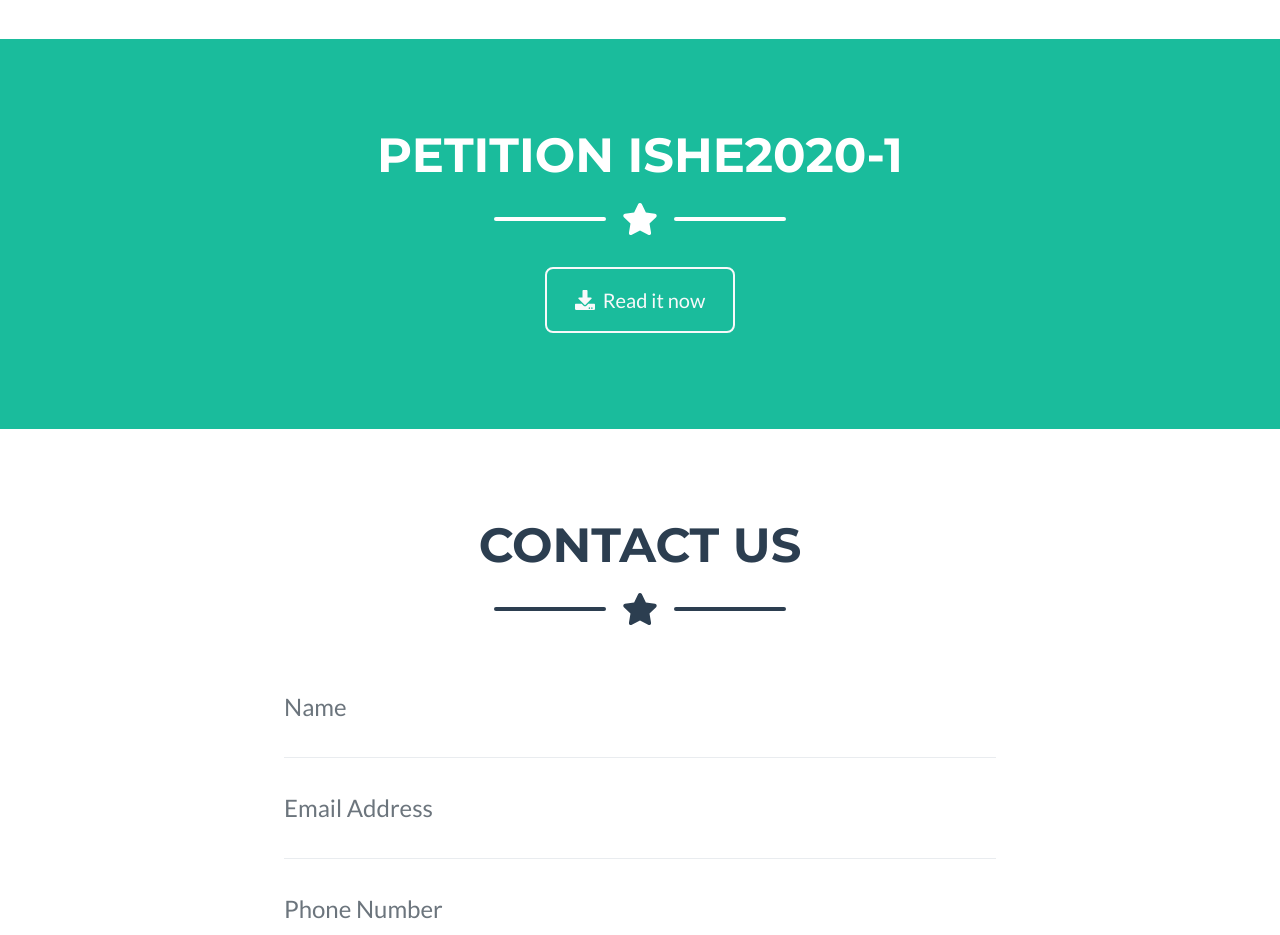
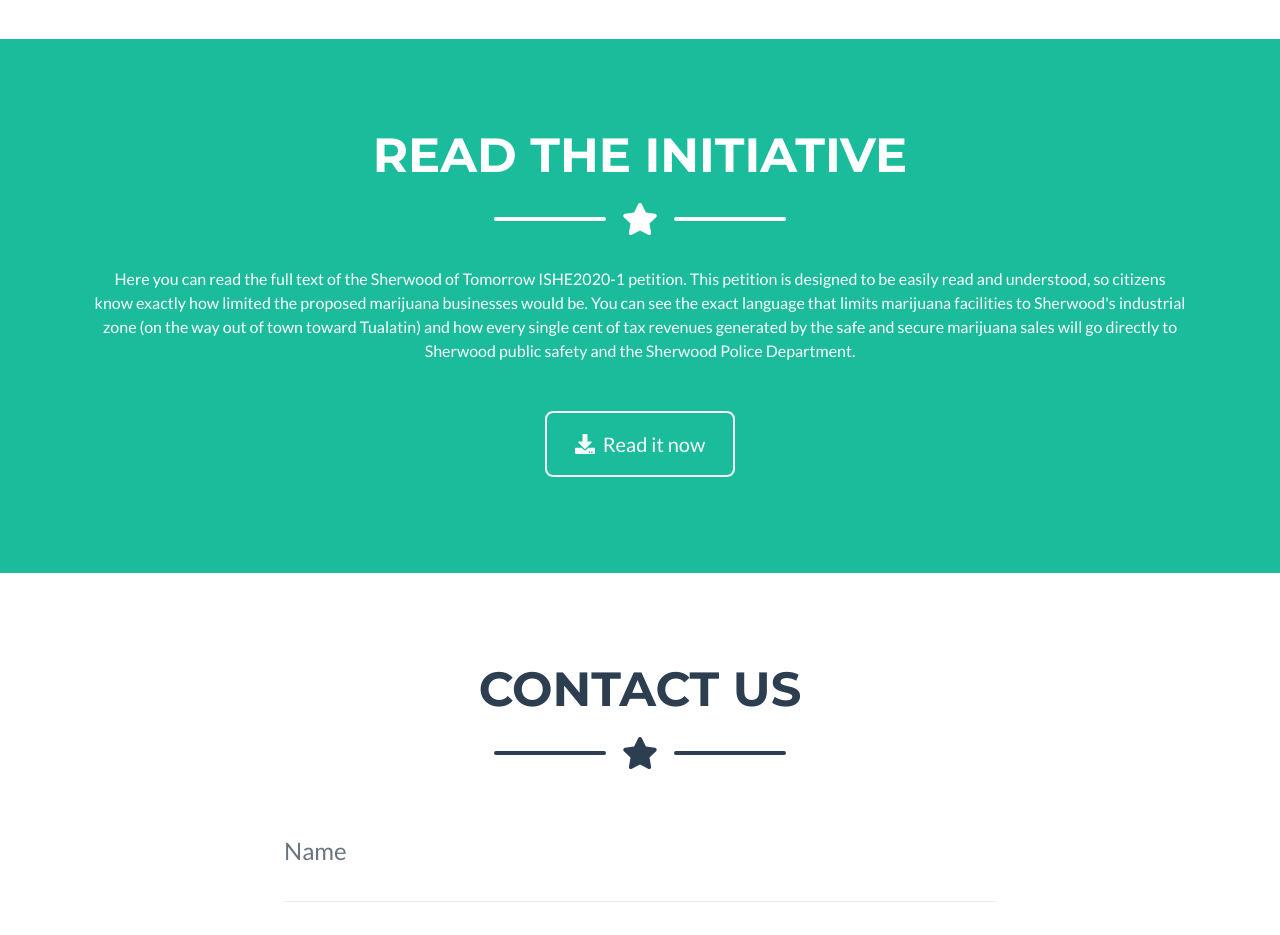
Before and after one commit to Git-Me-Josh/sw-simple, a website: page index.html in a window 1280 px wide. Shown: the part 1120-2055 px from the top of the page. Drawn offline with nearby package versions, Linux system fonts and the light colour scheme.

Commit message:
read the initiative section update

```diff
--- a/index.html
+++ b/index.html
@@ -117,7 +117,7 @@
     <div class="container">
       <!-- About Section Heading-->
       <h2 class="page-section-heading text-center text-uppercase text-white">
-        PETITION ISHE2020-1
+        READ THE INITIATIVE
       </h2>
       <!-- Icon Divider-->
       <div class="divider-custom divider-light">
@@ -127,6 +127,12 @@
       </div>
       <!-- About Section Button-->
       <div class="text-center mt-4">
+        <p class="mb-5">Here you can read the full text of the Sherwood of Tomorrow ISHE2020-1 petition. This petition
+          is designed to
+          be easily read and understood, so citizens know exactly how limited the proposed marijuana businesses would
+          be. You can see the exact language that limits marijuana facilities to Sherwood's industrial zone (on the way
+          out of town toward Tualatin) and how every single cent of tax revenues generated by the safe and secure
+          marijuana sales will go directly to Sherwood public safety and the Sherwood Police Department.</p>
         <a class="btn btn-xl btn-outline-light" href="\assets\img\ISHE2020-1.pdf" target="_blank"><i
             class="fas fa-download mr-2"></i>Read it now</a>
       </div>
```
